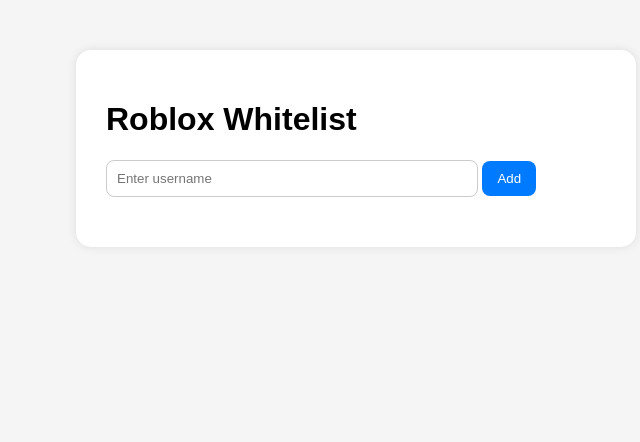
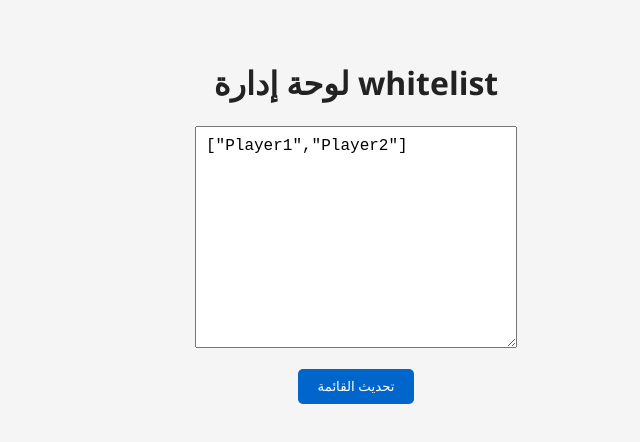
Before and after one commit to Re5gw/whitelist-manager, a plain HTML site: page index.html in a window 1280 px wide. Shown: the whole page, without its empty margins (284-924 px from the left). Drawn offline with Linux system fonts and the light colour scheme.

Commit message:
Update index.html

```diff
--- a/index.html
+++ b/index.html
@@ -1,17 +1,77 @@
 <!DOCTYPE html>
-<html>
+<html lang="ar">
 <head>
   <meta charset="UTF-8" />
-  <title>Roblox Whitelist</title>
-  <link rel="stylesheet" href="style.css" />
+  <title>إدارة whitelist للاعبين</title>
+  <style>
+    body {
+      font-family: 'Segoe UI', sans-serif;
+      background: #f5f5f5;
+      color: #222;
+      text-align: center;
+      padding: 2rem;
+    }
+    textarea {
+      width: 300px;
+      height: 200px;
+      font-size: 16px;
+      padding: 10px;
+      margin-bottom: 1rem;
+    }
+    button {
+      padding: 10px 20px;
+      background-color: #0066cc;
+      border: none;
+      color: white;
+      cursor: pointer;
+      border-radius: 5px;
+    }
+    .status {
+      margin-top: 1rem;
+      font-weight: bold;
+    }
+  </style>
 </head>
 <body>
-  <div class="container">
-    <h1>Roblox Whitelist</h1>
-    <input type="text" id="usernameInput" placeholder="Enter username">
-    <button onclick="addUsername()">Add</button>
-    <ul id="userList"></ul>
-  </div>
-  <script src="script.js"></script>
+  <h1>لوحة إدارة whitelist</h1>
+  <textarea id="usernames">["Player1","Player2"]</textarea><br />
+  <button onclick="update()">تحديث القائمة</button>
+  <div id="status" class="status"></div>
+
+  <script>
+    async function update() {
+      const status = document.getElementById("status");
+      const textarea = document.getElementById("usernames");
+      let usernames;
+      try {
+        usernames = JSON.parse(textarea.value);
+        if (!Array.isArray(usernames)) throw new Error("القائمة يجب أن تكون مصفوفة");
+      } catch (e) {
+        status.style.color = "red";
+        status.textContent = "خطأ: الصيغة غير صحيحة";
+        return;
+      }
+
+      try {
+        const response = await fetch("https://whitelist-api.yousefalmutair4.repl.co/update", {
+          method: "POST",
+          headers: { "Content-Type": "application/json" },
+          body: JSON.stringify({ usernames })
+        });
+
+        if (response.ok) {
+          status.style.color = "green";
+          status.textContent = "تم تحديث القائمة بنجاح ✅";
+        } else {
+          const text = await response.text();
+          status.style.color = "red";
+          status.textContent = "فشل التحديث: " + text;
+        }
+      } catch (error) {
+        status.style.color = "red";
+        status.textContent = "خطأ في الاتصال بالخادم";
+      }
+    }
+  </script>
 </body>
 </html>
```
